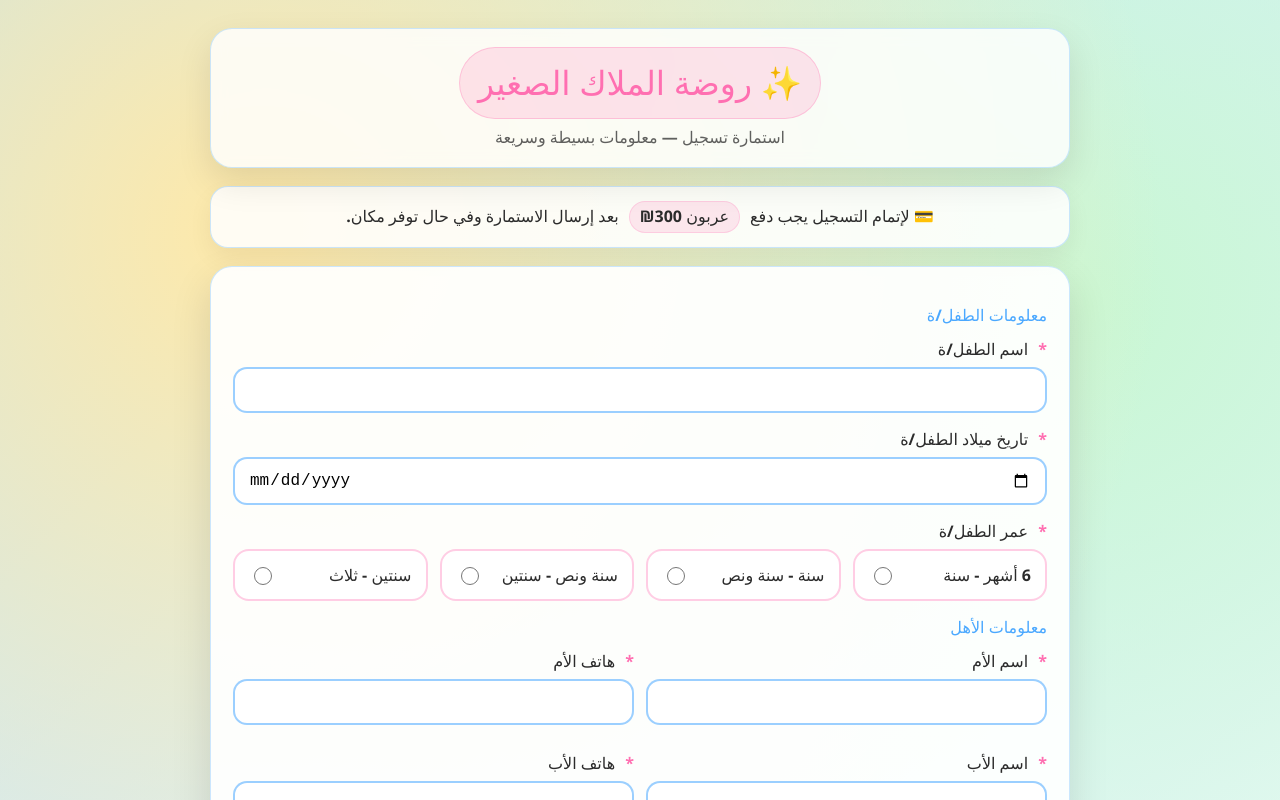
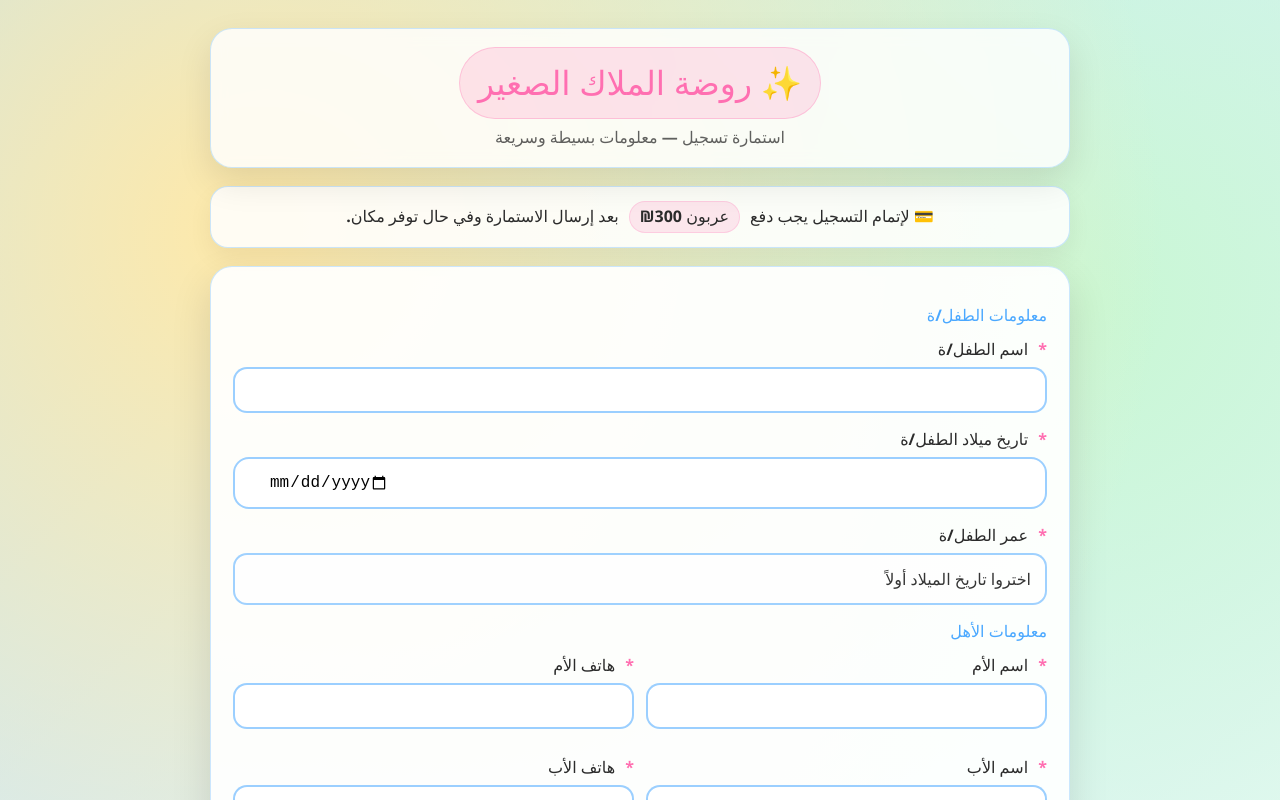
Before and after one commit to jmjm22/rodat-almalak-alsaghir, a React (Vite) app in the folder client/: page / in a window 1280 px wide. Shown: the top 800 px of the page. Built offline with nearby package versions, Linux system fonts and the light colour scheme.

Commit message:
auto ageGroup from birthDate + fix date input

```diff
--- a/client/src/App.css
+++ b/client/src/App.css
@@ -600,3 +600,23 @@ select.k-input{
   display: flex;
   align-items: center;
 }
+
+.k-date{
+  width:100%;
+  height:52px;
+  padding:12px 14px;
+  border-radius:16px;
+  line-height:1;
+}
+
+.k-date::-webkit-date-and-time-value{
+  text-align:right;
+}
+
+.k-readonly{
+  display:flex;
+  align-items:center;
+  min-height:52px;
+  cursor:default;
+  opacity:0.95;
+}
--- a/client/src/RegistrationForm.jsx
+++ b/client/src/RegistrationForm.jsx
@@ -1,7 +1,37 @@
-import React, { useMemo, useRef, useState } from "react";
+import React, { useEffect, useMemo, useRef, useState } from "react";
 import "./App.css";
 
 const API_BASE = "https://rodat-almalak-alsaghir.onrender.com";
+
+// ✅ calculate ageGroup from birthDate (YYYY-MM-DD)
+function calcAgeGroupFromBirthDate(birthDate) {
+  if (!birthDate) return "";
+  const bd = new Date(birthDate);
+  if (Number.isNaN(bd.getTime())) return "";
+
+  const today = new Date();
+  let months =
+    (today.getFullYear() - bd.getFullYear()) * 12 + (today.getMonth() - bd.getMonth());
+
+  if (today.getDate() < bd.getDate()) months -= 1;
+  if (months < 0) return "";
+
+  if (months >= 6 && months <= 11) return "6m-1y";
+  if (months >= 12 && months <= 17) return "1y-1.5y";
+  if (months >= 18 && months <= 23) return "1.5y-2y";
+  if (months >= 24 && months <= 35) return "2y-3y";
+
+  return "";
+}
+
+function ageGroupLabel(g) {
+  if (g === "6m-1y") return "6 أشهر - سنة";
+  if (g === "1y-1.5y") return "سنة - سنة ونص";
+  if (g === "1.5y-2y") return "سنة ونص - سنتين";
+  if (g === "2y-3y") return "سنتين - ثلاث";
+  return "";
+}
+
 export default function RegistrationForm() {
   const initialForm = {
     childFullName: "",
@@ -76,7 +106,6 @@ export default function RegistrationForm() {
 
   const childRef = useRef(null);
   const birthRef = useRef(null);
-  const ageRef = useRef(null);
   const motherRef = useRef(null);
   const motherPhoneRef = useRef(null);
   const fatherRef = useRef(null);
@@ -95,6 +124,12 @@ export default function RegistrationForm() {
       return { ...p, [key]: value };
     });
   };
+
+  // ✅ auto-set ageGroup from birthDate (prevents Invalid ageGroup)
+  useEffect(() => {
+    const g = calcAgeGroupFromBirthDate(form.birthDate);
+    setForm((p) => ({ ...p, ageGroup: g }));
+  }, [form.birthDate]);
 
   const canSubmit = useMemo(() => {
     const f = form;
@@ -135,7 +170,9 @@ export default function RegistrationForm() {
 
     if (need(has(f.childFullName), "⚠️ الرجاء إدخال اسم الطفل/ة", childRef)) return;
     if (need(has(f.birthDate), "⚠️ الرجاء إدخال تاريخ ميلاد الطفل/ة", birthRef)) return;
-    if (need(has(f.ageGroup), "⚠️ الرجاء اختيار عمر الطفل/ة", ageRef)) return;
+
+    const safeAgeGroup = calcAgeGroupFromBirthDate(f.birthDate);
+    if (need(has(safeAgeGroup), "⚠️ تاريخ الميلاد غير مناسب. الرجاء اختيار تاريخ صحيح.", birthRef)) return;
 
     if (need(has(f.motherName), "⚠️ الرجاء إدخال اسم الأم", motherRef)) return;
     if (need(has(f.motherPhone), "⚠️ الرجاء إدخال رقم هاتف الأم", motherPhoneRef)) return;
@@ -154,10 +191,12 @@ export default function RegistrationForm() {
     setLoading(true);
 
     try {
+      const payloadToSend = { ...f, ageGroup: safeAgeGroup };
+
       const res = await fetch(`${API_BASE}/api/registrations`, {
         method: "POST",
         headers: { "Content-Type": "application/json" },
-        body: JSON.stringify(f),
+        body: JSON.stringify(payloadToSend),
       });
 
       const payload = await res.json().catch(() => null);
@@ -173,24 +212,17 @@ export default function RegistrationForm() {
               const res2 = await fetch(`${API_BASE}/api/registrations`, {
                 method: "POST",
                 headers: { "Content-Type": "application/json" },
-                body: JSON.stringify({ ...f, allowWaiting: true }),
+                body: JSON.stringify({ ...payloadToSend, allowWaiting: true }),
               });
 
               const payload2 = await res2.json().catch(() => null);
 
               if (!res2.ok) {
-                openAlert(
-                  "error",
-                  `❌ فشل الإرسال: ${payload2?.message || payload2?.error || "خطأ"}`
-                );
+                openAlert("error", `❌ فشل الإرسال: ${payload2?.message || payload2?.error || "خطأ"}`);
                 return;
               }
 
-              openAlert(
-                "success",
-                "✅ تم إدخالكم إلى قائمة الانتظار.\nإذا توفر مكان سنقوم بإرسال رسالة لكم.",
-                true
-              );
+              openAlert("success", "✅ تم إدخالكم إلى قائمة الانتظار.\nإذا توفر مكان سنقوم بإرسال رسالة لكم.", true);
             } finally {
               setLoading(false);
             }
@@ -218,11 +250,7 @@ export default function RegistrationForm() {
       const status = payload?.item?.status;
 
       if (status === "waiting") {
-        openAlert(
-          "success",
-          "✅ تم إدخالكم إلى قائمة الانتظار.\nإذا توفر مكان سنقوم بإرسال رسالة لكم.",
-          true
-        );
+        openAlert("success", "✅ تم إدخالكم إلى قائمة الانتظار.\nإذا توفر مكان سنقوم بإرسال رسالة لكم.", true);
         return;
       }
 
@@ -231,7 +259,8 @@ export default function RegistrationForm() {
         window.location.href = `/payment?id=${encodeURIComponent(id)}`;
       }, 900);
     } catch {
-openAlert("error", "❌ تعذر الاتصال بالخادم. إذا كانت هذه أول محاولة، انتظروا 10 ثوانٍ وحاولوا مرة أخرى.");    } finally {
+      openAlert("error", "❌ تعذر الاتصال بالخادم. إذا كانت هذه أول محاولة، انتظروا 10 ثوانٍ وحاولوا مرة أخرى.");
+    } finally {
       setLoading(false);
     }
   };
@@ -258,12 +287,7 @@ openAlert("error", "❌ تعذر الاتصال بالخادم. إذا كانت
           <label className="k-label">
             <Req /> اسم الطفل/ة
           </label>
-          <input
-            ref={childRef}
-            className="k-input"
-            value={form.childFullName}
-            onChange={onChange("childFullName")}
-          />
+          <input ref={childRef} className="k-input" value={form.childFullName} onChange={onChange("childFullName")} />
 
           <label className="k-label">
             <Req /> تاريخ ميلاد الطفل/ة
@@ -271,7 +295,7 @@ openAlert("error", "❌ تعذر الاتصال بالخادم. إذا كانت
           <input
             ref={birthRef}
             type="date"
-            className="k-input"
+            className="k-input k-date"
             value={form.birthDate}
             onChange={onChange("birthDate")}
           />
@@ -279,51 +303,8 @@ openAlert("error", "❌ تعذر الاتصال بالخادم. إذا كانت
           <label className="k-label">
             <Req /> عمر الطفل/ة
           </label>
-          <div className="k-radioRow">
-            <label className="k-radio">
-              <input
-                ref={ageRef}
-                type="radio"
-                name="ageGroup"
-                value="6m-1y"
-                checked={form.ageGroup === "6m-1y"}
-                onChange={onChange("ageGroup")}
-              />
-              6 أشهر - سنة
-            </label>
-
-            <label className="k-radio">
-              <input
-                type="radio"
-                name="ageGroup"
-                value="1y-1.5y"
-                checked={form.ageGroup === "1y-1.5y"}
-                onChange={onChange("ageGroup")}
-              />
-              سنة - سنة ونص
-            </label>
-
-            <label className="k-radio">
-              <input
-                type="radio"
-                name="ageGroup"
-                value="1.5y-2y"
-                checked={form.ageGroup === "1.5y-2y"}
-                onChange={onChange("ageGroup")}
-              />
-              سنة ونص - سنتين
-            </label>
-
-            <label className="k-radio">
-              <input
-                type="radio"
-                name="ageGroup"
-                value="2y-3y"
-                checked={form.ageGroup === "2y-3y"}
-                onChange={onChange("ageGroup")}
-              />
-              سنتين - ثلاث
-            </label>
+          <div className="k-input k-readonly" aria-readonly="true">
+            {form.ageGroup ? ageGroupLabel(form.ageGroup) : "اختروا تاريخ الميلاد أولاً"}
           </div>
 
           <div className="k-sectionTitle">معلومات الأهل</div>
@@ -333,12 +314,7 @@ openAlert("error", "❌ تعذر الاتصال بالخادم. إذا كانت
               <label className="k-label">
                 <Req /> اسم الأم
               </label>
-              <input
-                ref={motherRef}
-                className="k-input"
-                value={form.motherName}
-                onChange={onChange("motherName")}
-              />
+              <input ref={motherRef} className="k-input" value={form.motherName} onChange={onChange("motherName")} />
             </div>
 
             <div>
@@ -357,12 +333,7 @@ openAlert("error", "❌ تعذر الاتصال بالخادم. إذا كانت
               <label className="k-label">
                 <Req /> اسم الأب
               </label>
-              <input
-                ref={fatherRef}
-                className="k-input"
-                value={form.fatherName}
-                onChange={onChange("fatherName")}
-              />
+              <input ref={fatherRef} className="k-input" value={form.fatherName} onChange={onChange("fatherName")} />
             </div>
 
             <div>
@@ -385,35 +356,17 @@ openAlert("error", "❌ تعذر الاتصال بالخادم. إذا كانت
           </label>
           <div className="k-radioRow">
             <label className="k-radio">
-              <input
-                type="radio"
-                name="stayUntil"
-                value="14"
-                checked={form.stayUntil === "14"}
-                onChange={onChange("stayUntil")}
-              />
+              <input type="radio" name="stayUntil" value="14" checked={form.stayUntil === "14"} onChange={onChange("stayUntil")} />
               حتى 14:00
             </label>
 
             <label className="k-radio">
-              <input
-                type="radio"
-                name="stayUntil"
-                value="15"
-                checked={form.stayUntil === "15"}
-                onChange={onChange("stayUntil")}
-              />
+              <input type="radio" name="stayUntil" value="15" checked={form.stayUntil === "15"} onChange={onChange("stayUntil")} />
               حتى 15:00
             </label>
 
             <label className="k-radio">
-              <input
-                type="radio"
-                name="stayUntil"
-                value="16"
-                checked={form.stayUntil === "16"}
-                onChange={onChange("stayUntil")}
-              />
+              <input type="radio" name="stayUntil" value="16" checked={form.stayUntil === "16"} onChange={onChange("stayUntil")} />
               حتى 16:00
             </label>
           </div>
@@ -426,24 +379,12 @@ openAlert("error", "❌ تعذر الاتصال بالخادم. إذا كانت
           </label>
           <div className="k-radioRow">
             <label className="k-radio">
-              <input
-                type="radio"
-                name="hasAllergy"
-                value="no"
-                checked={form.hasAllergy === "no"}
-                onChange={onChange("hasAllergy")}
-              />
+              <input type="radio" name="hasAllergy" value="no" checked={form.hasAllergy === "no"} onChange={onChange("hasAllergy")} />
               لا
             </label>
 
             <label className="k-radio">
-              <input
-                type="radio"
-                name="hasAllergy"
-                value="yes"
-                checked={form.hasAllergy === "yes"}
-                onChange={onChange("hasAllergy")}
-              />
+              <input type="radio" name="hasAllergy" value="yes" checked={form.hasAllergy === "yes"} onChange={onChange("hasAllergy")} />
               نعم
             </label>
           </div>
@@ -453,11 +394,7 @@ openAlert("error", "❌ تعذر الاتصال بالخادم. إذا كانت
               <label className="k-label">
                 <Req /> من ماذا؟
               </label>
-              <input
-                className="k-input"
-                value={form.allergyDetails}
-                onChange={onChange("allergyDetails")}
-              />
+              <input className="k-input" value={form.allergyDetails} onChange={onChange("allergyDetails")} />
             </>
           )}
 
@@ -466,24 +403,12 @@ openAlert("error", "❌ تعذر الاتصال بالخادم. إذا كانت
           </label>
           <div className="k-radioRow">
             <label className="k-radio">
-              <input
-                type="radio"
-                name="hasDisease"
-                value="no"
-                checked={form.hasDisease === "no"}
-                onChange={onChange("hasDisease")}
-              />
+              <input type="radio" name="hasDisease" value="no" checked={form.hasDisease === "no"} onChange={onChange("hasDisease")} />
               لا
             </label>
 
             <label className="k-radio">
-              <input
-                type="radio"
-                name="hasDisease"
-                value="yes"
-                checked={form.hasDisease === "yes"}
-                onChange={onChange("hasDisease")}
-              />
+              <input type="radio" name="hasDisease" value="yes" checked={form.hasDisease === "yes"} onChange={onChange("hasDisease")} />
               نعم
             </label>
           </div>
@@ -493,21 +418,12 @@ openAlert("error", "❌ تعذر الاتصال بالخادم. إذا كانت
               <label className="k-label">
                 <Req /> ما هو المرض؟
               </label>
-              <input
-                className="k-input"
-                value={form.diseaseDetails}
-                onChange={onChange("diseaseDetails")}
-              />
+              <input className="k-input" value={form.diseaseDetails} onChange={onChange("diseaseDetails")} />
             </>
           )}
 
           <label className="k-label">ملاحظات (اختياري)</label>
-          <textarea
-            className="k-textarea"
-            rows={4}
-            value={form.notes}
-            onChange={onChange("notes")}
-          />
+          <textarea className="k-textarea" rows={4} value={form.notes} onChange={onChange("notes")} />
 
           <button className="k-button" disabled={loading || !canSubmit}>
             {loading ? "جاري الإرسال..." : "إرسال التسجيل"}
```
